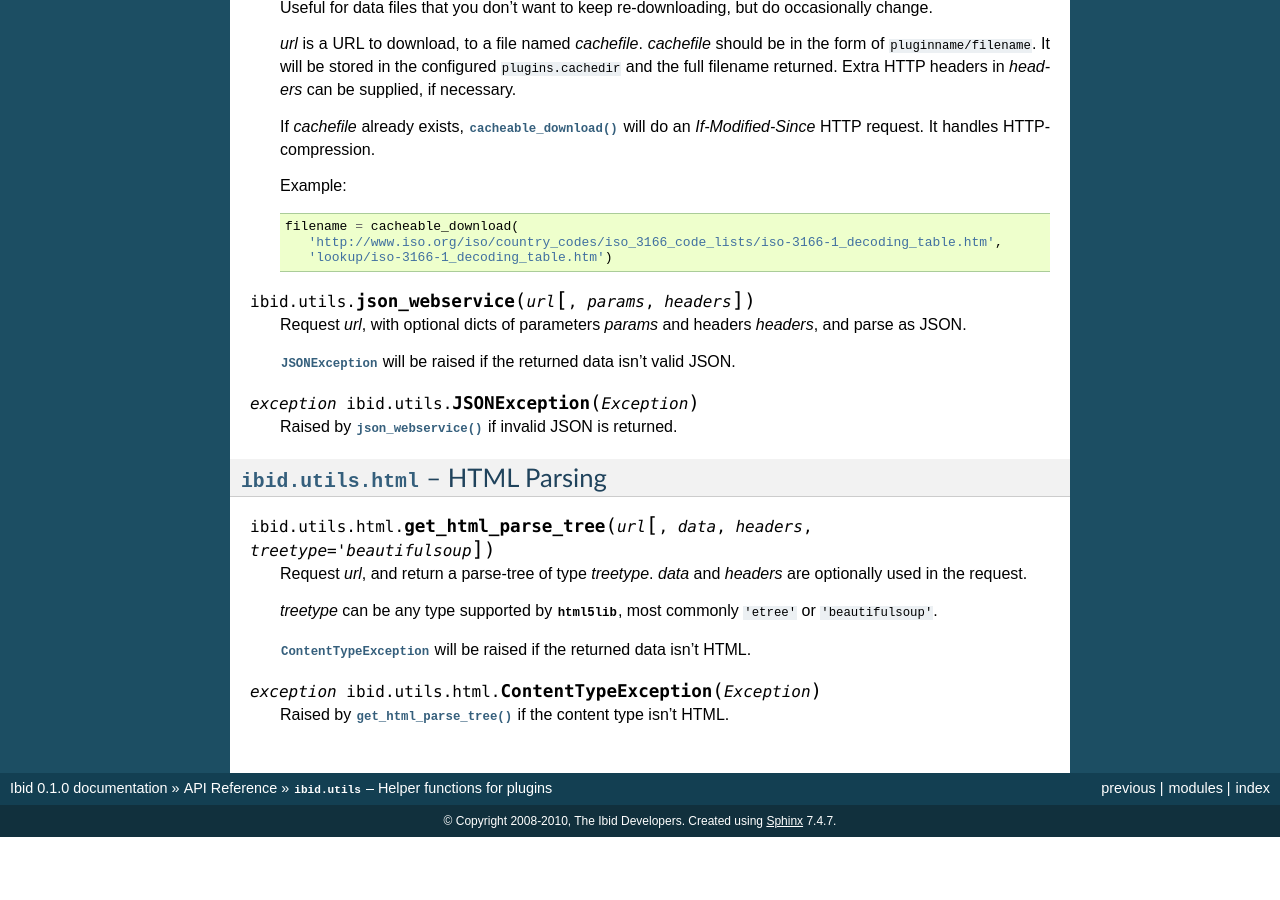
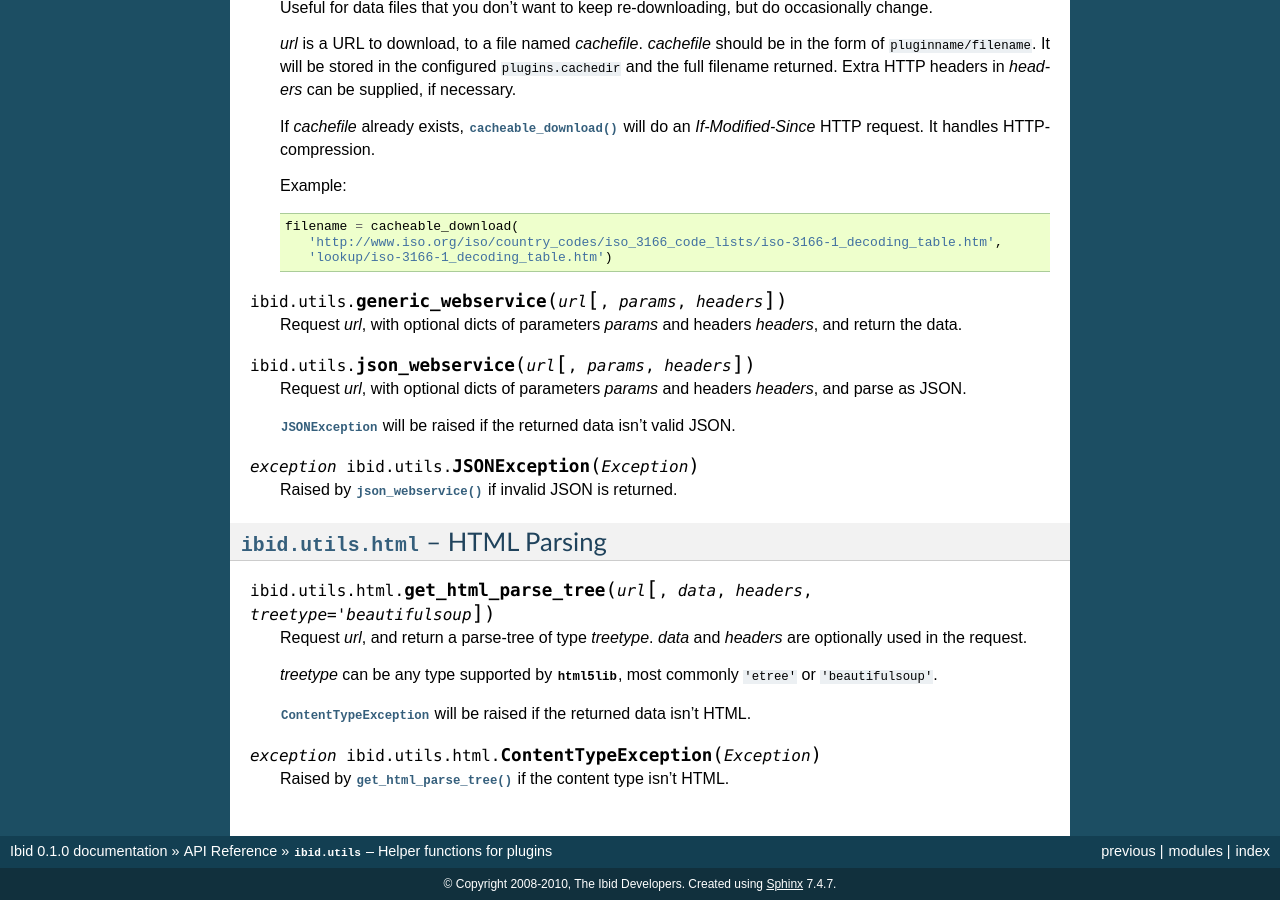
Before and after one commit to ibid/ibid, a Sphinx documentation site: the page built from docs/api/ibid.utils.rst, in a window 1280 px wide and 900 px high, scrolled down 2069 px. Built offline with Sphinx 7.4.7, drawn with Linux system fonts in a browser that asks for light colours; before the commit the page ends 2906 px from its top, so only the background shows below that.

Commit message:
Separate generic code json_webservice into new generic_webservice

```diff
--- a/docs/api/ibid.utils.rst
+++ b/docs/api/ibid.utils.rst
@@ -157,6 +157,11 @@ Web Service Functions
          'http://www.iso.org/iso/country_codes/iso_3166_code_lists/iso-3166-1_decoding_table.htm',
          'lookup/iso-3166-1_decoding_table.htm')
 
+.. function:: generic_webservice(url, [params, headers])
+
+   Request *url*, with optional dicts of parameters *params* and headers
+   *headers*, and return the data.
+
 .. function:: json_webservice(url, [params, headers])
 
    Request *url*, with optional dicts of parameters *params* and headers
```
Also changed, not shown: 1 other file.
